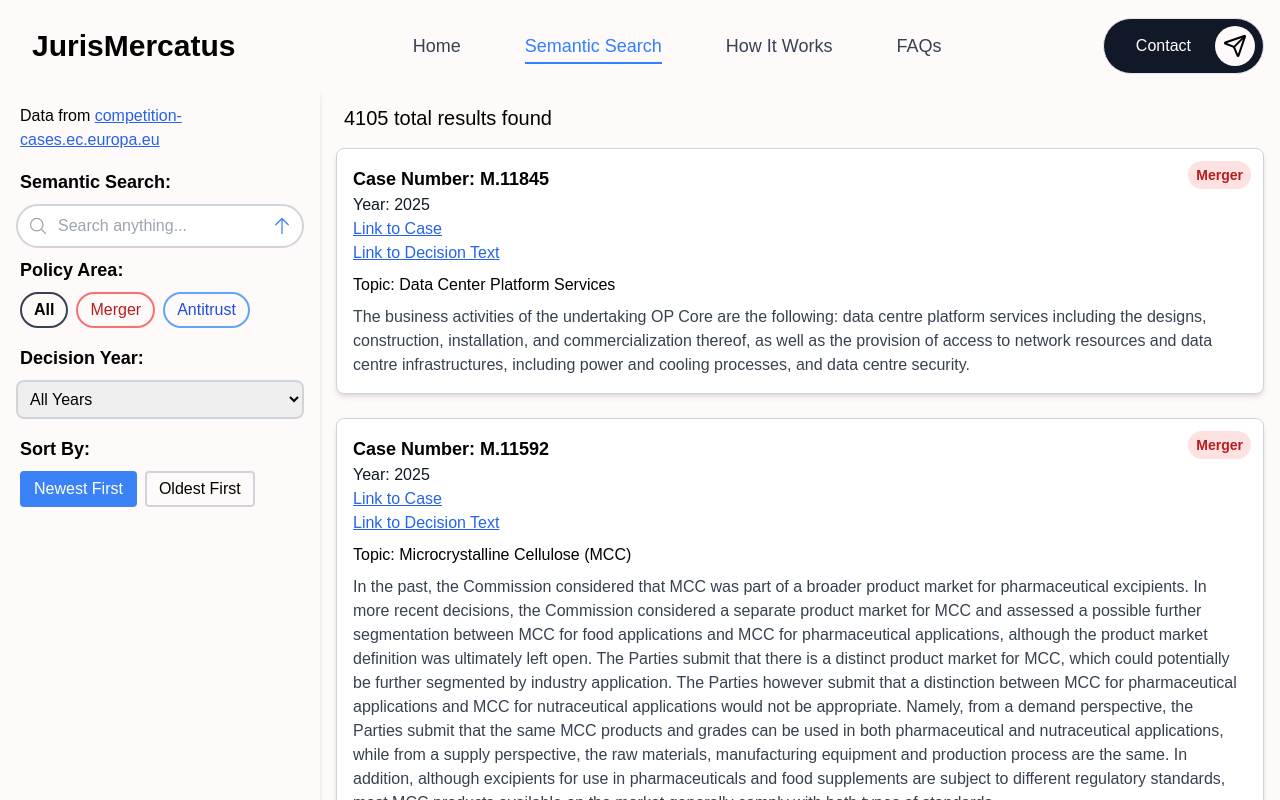
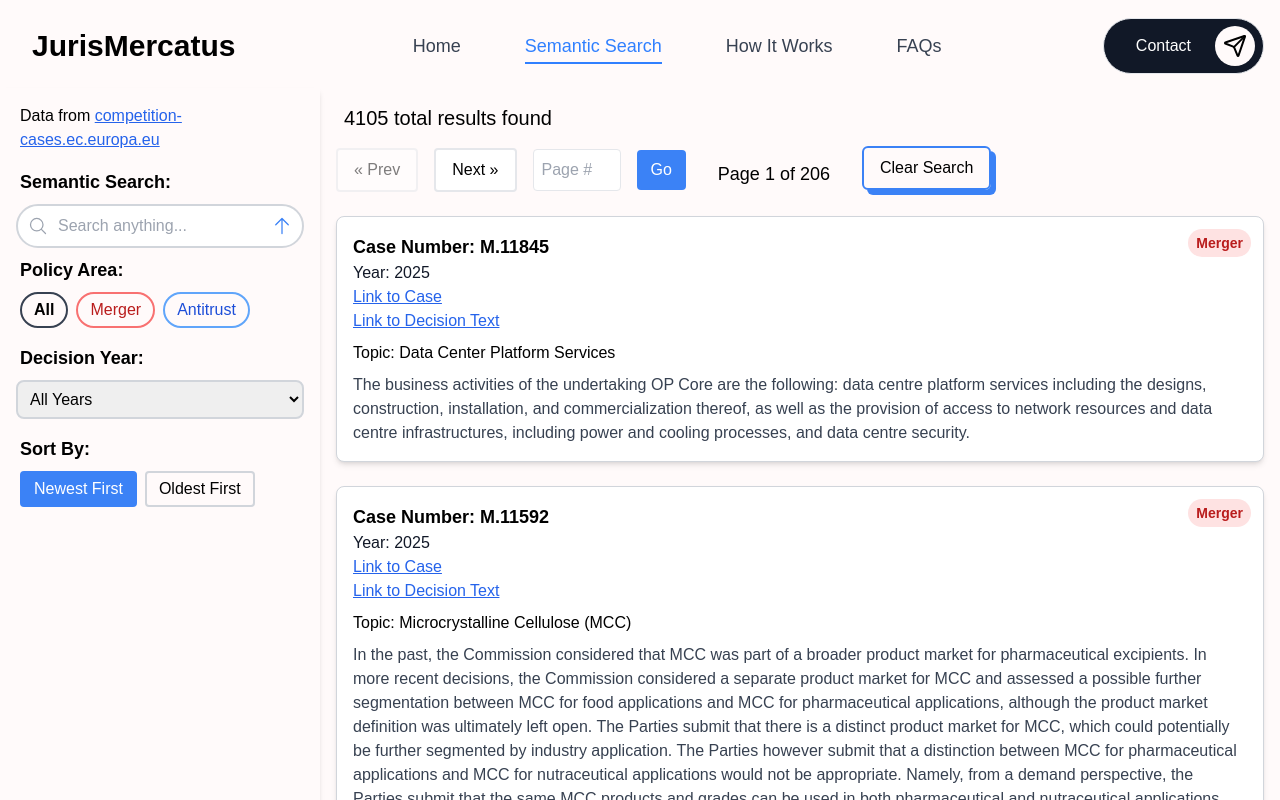
Before and after one commit to shriyanyamali/JurisMercatus, a Next.js app: page /semantic-search in a window 1280 px wide. Shown: the top 800 px of the page. Built offline with nearby package versions, Linux system fonts and the light colour scheme; a web font is replaced by a local one.

Commit message:
added pagination on raw data page

```diff
--- a/app/semantic-search/SearchUI.js
+++ b/app/semantic-search/SearchUI.js
@@ -339,8 +339,8 @@ export default function SearchUI() {
             </header>
 
             {/* Pagination & Clear */}
-            {(searchTerm || rawResults !== null) && (
-              <div className="flex flex-wrap gap-4 mb-6">
+            <div className="flex flex-wrap gap-4 mb-6 items-center">
+  {/* Pagination: only if there's data */}
   {filteredData.length > 0 && (
     <>
       <button
@@ -350,15 +350,15 @@ export default function SearchUI() {
       >
         « Prev
       </button>
+
       <button
-                      onClick={() =>
-                        setCurrentPage((p) => Math.min(p + 1, totalPages))
-                      }
+        onClick={() => setCurrentPage((p) => Math.min(p + 1, totalPages))}
         disabled={currentPage === totalPages}
         className="bg-white px-4 py-2 rounded border-2 duration-300 disabled:opacity-50 disabled:pointer-events-none hover:bg-white hover:border-blue-500 hover:text-blue-500"
       >
         Next »
       </button>
+
       <form
         onSubmit={(e) => {
           e.preventDefault();
@@ -382,18 +382,20 @@ export default function SearchUI() {
           Go
         </button>
       </form>
+
       <span className="text-lg ml-4 mt-2">
         Page {currentPage} of {totalPages}
       </span>
     </>
   )}
 
+  {/* Always show Clear Search */}
   <button
     onClick={(e) => {
       handleShowAll();
       e.currentTarget.blur();
     }}
-                  className=" md:-mt-1 ml-4 relative inline-flex h-[2.75rem] items-center justify-center
+    className="md:-mt-1 ml-4 relative inline-flex h-[2.75rem] items-center justify-center
               overflow-hidden rounded-md border-2 border-blue-500 bg-transparent
               px-4 font-regular text-black transition-all duration-200
               [box-shadow:5px_5px_#3b82f6]
@@ -409,7 +411,7 @@ export default function SearchUI() {
     Clear Search
   </button>
 </div>
-            )}
+
             {/* Results and Spinner */}
             {isLoading ? (
               <div className="spinner-container">
```
Lines whose indentation alone changed are shown as unchanged.
